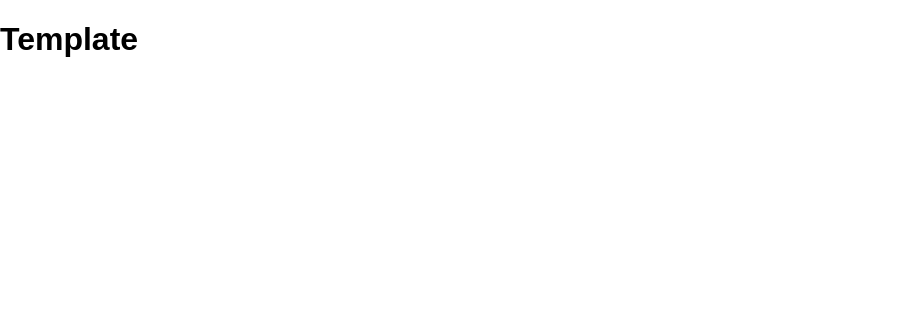
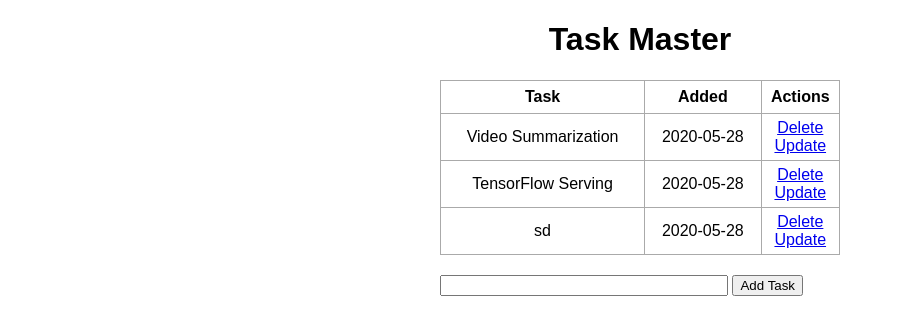
Before and after one commit to jindal2309/Flask-Python, a Flask app: page / in a window 1280 px wide. Shown: the top 335 px of the page, without its empty margins (0-903 px from the left). Run offline with Flask 2, Linux system fonts and the light colour scheme; data comes from the database, SQL or seed files in the repository; both versions use the stored data as it was after the commit.

Commit message:
added delete/update

```diff
--- a/app.py
+++ b/app.py
@@ -1,10 +1,61 @@
-from flask import Flask, render_template, url_for
+from flask import Flask, render_template, url_for, redirect, request
+from flask_sqlalchemy import SQLAlchemy
+from datetime import datetime
 
 app = Flask(__name__)
+app.config['SQLALCHEMY_DATABASE_URI'] = 'sqlite:///test.db'
+db = SQLAlchemy(app)
 
-@app.route("/")
+class Todo(db.Model):
+    id = db.Column(db.Integer, primary_key = True)
+    content = db.Column(db.String(200), nullable=False)
+    completed = db.Column(db.Integer, default = 0)
+    date_created = db.Column(db.DateTime, default =datetime.utcnow)
+
+    def __repr__(self):
+        return '<Task %r>' % self.id
+
+@app.route("/", methods =['POST', 'GET'])
 def index():
-    return render_template('index.html')
+    if request.method == 'POST':
+        task_content = request.form['content']
+        new_task = Todo(content=task_content)
+        try:
+            db.session.add(new_task)
+            db.session.commit()
+            return redirect('/')
+        except:
+            return "There was an issue adding your task"
+    else:
+        tasks = Todo.query.order_by(Todo.date_created).all()
+        return render_template('index.html', tasks=tasks)
+
+
+@app.route('/delete/<int:id>')
+def delete(id):
+    task_to_del = Todo.query.get_or_404(id)
+    try:
+        db.session.delete(task_to_del)
+        db.session.commit()
+        return redirect('/')
+    except:
+        return 'There was a problem deleting task'
+
+@app.route('/update/<int:id>', methods=['GET','POST'])
+def update(id):
+    task = Todo.query.get_or_404(id)
+    if request.method == 'POST':
+        task.content = request.form['content']
+        try:
+            db.session.commit()
+            return redirect('/')
+        except:
+            return "There was an issue updating your task"
+    else:
+        return render_template('update.html', task=task)
+
+
+
 
 if __name__ == "__main__":
     app.run(debug = True)
--- a/static/css/main.css
+++ b/static/css/main.css
@@ -1,4 +1,35 @@
-body{
+body, html {
     margin: 0;
     font-family: sans-serif;
 }
+
+.content {
+    margin: 0 auto;
+    width: 400px;
+}
+
+table, td, th {
+    border: 1px solid #aaa;
+}
+
+table {
+    border-collapse: collapse;
+    width: 100%;
+}
+
+th {
+    height: 30px;
+}
+
+td {
+    text-align: center;
+    padding: 5px;
+}
+
+.form {
+    margin-top: 20px;
+}
+
+#content {
+    width: 70%;
+}
--- a/templates/index.html
+++ b/templates/index.html
@@ -1,8 +1,42 @@
 {% extends 'base.html' %}
 
 {% block head %}
+<title> Task Master </title>
 {% endblock %}
 
 {% block body %}
-<h1> Template </h1>
+<div class="content">
+    <h1 style="text-align: center"> Task Master</h1>
+    {% if tasks|length <1 %}
+        <h4 style="text-align: center">No task. Create one below!</h4>
+    {%else%}
+    <table>
+        <tr>
+            <th>Task</th>
+            <th>Added</th>
+            <th>Actions</th>
+        </tr>
+        {% for task in tasks %}
+            <tr>
+                <td>{{ task.content }}</td>
+                <td>{{ task.date_created.date() }}</td>
+                <td>
+                    <a href="/delete/{{task.id}}">Delete</a>
+                    <br>
+                    <a href="/update/{{task.id}}">Update</a>
+                </td>
+            </tr>
+        {% endfor %}
+    </table>
+    {% endif %}
+
+    <div class="form">
+        <form action ="/" method="POST">
+            <input type="text" name="content" id="content">
+            <input type="submit" value="Add Task">
+        </form>
+    </div>
+</div>
+
+
 {% endblock %}
```
Also changed, not shown: templates/update.html (added, +20 -0 lines), test.db (added).
